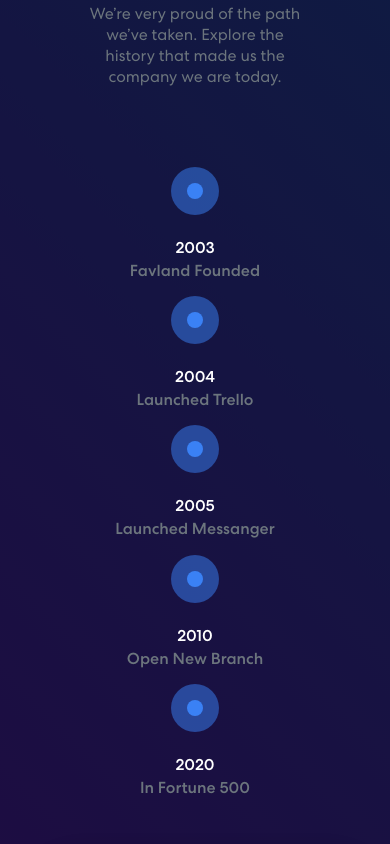
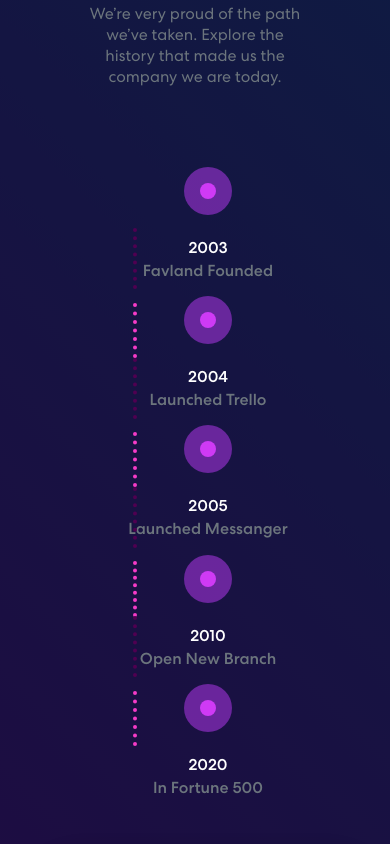
Before and after one commit to Lihsolive/portfolio-pessoal, a React (Create React App) app: page / in a window 390 px wide. Shown: the part 1460-2304 px from the top of the page. Built offline with nearby package versions, Linux system fonts and the light colour scheme.

Commit message:
Fazendo testes de estilo com a timeline

```diff
--- a/src/components/banner/Banner.css
+++ b/src/components/banner/Banner.css
@@ -79,9 +79,9 @@
 
 @media (max-width: 300px) {
   .banner .tagline {
-    font-size: 10px;
+    font-size: .7em;
   }
   .banner h1 {
-    font-size: 30px;
+    font-size: 2em;
   }
 }
--- a/src/components/contato/Contato.css
+++ b/src/components/contato/Contato.css
@@ -78,3 +78,9 @@
 .contato form button:hover::before {
   width: 100%;
 }
+
+@media (max-width: 300px) {
+  .contato h2 {
+    font-size: 2em;
+  }
+}
--- a/src/components/projetos/Projetos.css
+++ b/src/components/projetos/Projetos.css
@@ -5,7 +5,7 @@
   background-color:  #02002c7a ;
 }
 .projeto h2 {
-  font-size: 45px;
+  font-size: 3em;
   font-weight: 700;
   text-align: center;
 }
@@ -79,7 +79,7 @@
 }
 .proj-imgbx::before {
   content: "";
-  background: linear-gradient(90.21deg, #aa367c -5.91%, #4a2fbd 111.58%);
+  background: linear-gradient(90.21deg, #000000 -5.91%, #4a2fbd 111.58%);
   opacity: 0.85;
   position: absolute;
   width: 100%;
@@ -138,3 +138,9 @@
   right: 0;
   z-index: -4;
 }
+
+@media (max-width: 300px) {
+  .projeto h2 {
+    font-size: 2em;
+  }
+}
--- a/src/components/timeline/Timeline.css
+++ b/src/components/timeline/Timeline.css
@@ -15,33 +15,33 @@
   display: flex;
   flex-direction: column;
   position: relative;
-    margin: 1rem
+  margin: 1rem;
 }
 
-@media (min-width:768px) {
+@media (min-width: 768px) {
   .timeline-steps .timeline-step:not(:last-child):after {
     content: "";
     display: block;
-        border-top: .25rem dotted #3b82f6;
+    border-top: 0.25rem dotted #f63bc7;
     width: 3.46rem;
     position: absolute;
     left: 7.5rem;
-        top: .3125rem
+    top: 0.3125rem;
   }
   .timeline-steps .timeline-step:not(:first-child):before {
     content: "";
     display: block;
-        border-top: .25rem dotted #3b82f6;
+    border-top: 0.25rem dotted #4f0051;
     width: 3.8125rem;
     position: absolute;
     right: 7.5rem;
-        top: .3125rem
+    top: 0.3125rem;
   }
 }
 
 .timeline-steps .timeline-content {
   width: 10rem;
-    text-align: center
+  text-align: center;
 }
 
 .timeline-steps .timeline-content .inner-circle {
@@ -51,16 +51,53 @@
   display: inline-flex;
   align-items: center;
   justify-content: center;
-    background-color: #3b82f6
+  background-color: #e33bf6;
 }
 
 .timeline-steps .timeline-content .inner-circle:before {
   content: "";
-    background-color: #3b82f6;
+  background-color: #bb3bf6;
   display: inline-block;
   height: 3rem;
   width: 3rem;
   min-width: 3rem;
   border-radius: 6.25rem;
-    opacity: .5
+  opacity: 0.5;
 }
+
+
+@media (max-width: 767px) {
+  .timeline-steps {
+    flex-direction: column;
+    /* Muda a direção do flexbox para vertical  */
+  }
+  .timeline-steps .timeline-step:not(:last-child):after {
+    content: "";
+    display: block;
+    border-left: 0.25rem dotted #f63bc7; /* Muda a borda de cima para esquerda  */
+    height: 3.46rem;
+    /* usa a mesma medida da largura anterior  */
+    position: absolute;
+    left: 0.3125rem;
+    /* Usa a mesma medida do topo anterior  */
+    top: 7.5rem;
+    /* Usa a mesma medida da esquerda anterior  */
+    width: 1px;
+    /* Define uma largura para o pseudo-elemento  */
+  }
+  .timeline-steps .timeline-step:not(:first-child):before {
+    content: "";
+    display: block;
+    border-left: 0.25rem dotted #4f0051;
+    /* Muda a borda de cima para esquerda  */
+    height: 3.8125rem;
+    /* Usa a mesma medida da largura anterior  */
+    position: absolute;
+    left: 0.3125rem;
+    /* Usa a mesma medida do topo anterior  */
+    bottom: 7.5rem;
+    /* Usa a mesma medida da direita anterior  */
+    width: 1px;
+    /* Define uma largura para o pseudo-elemento  */
+  }
+}
```
Also changed, not shown: src/components/tech/Tech.css (line endings or trailing spaces). Lines whose indentation alone changed are shown as unchanged.
